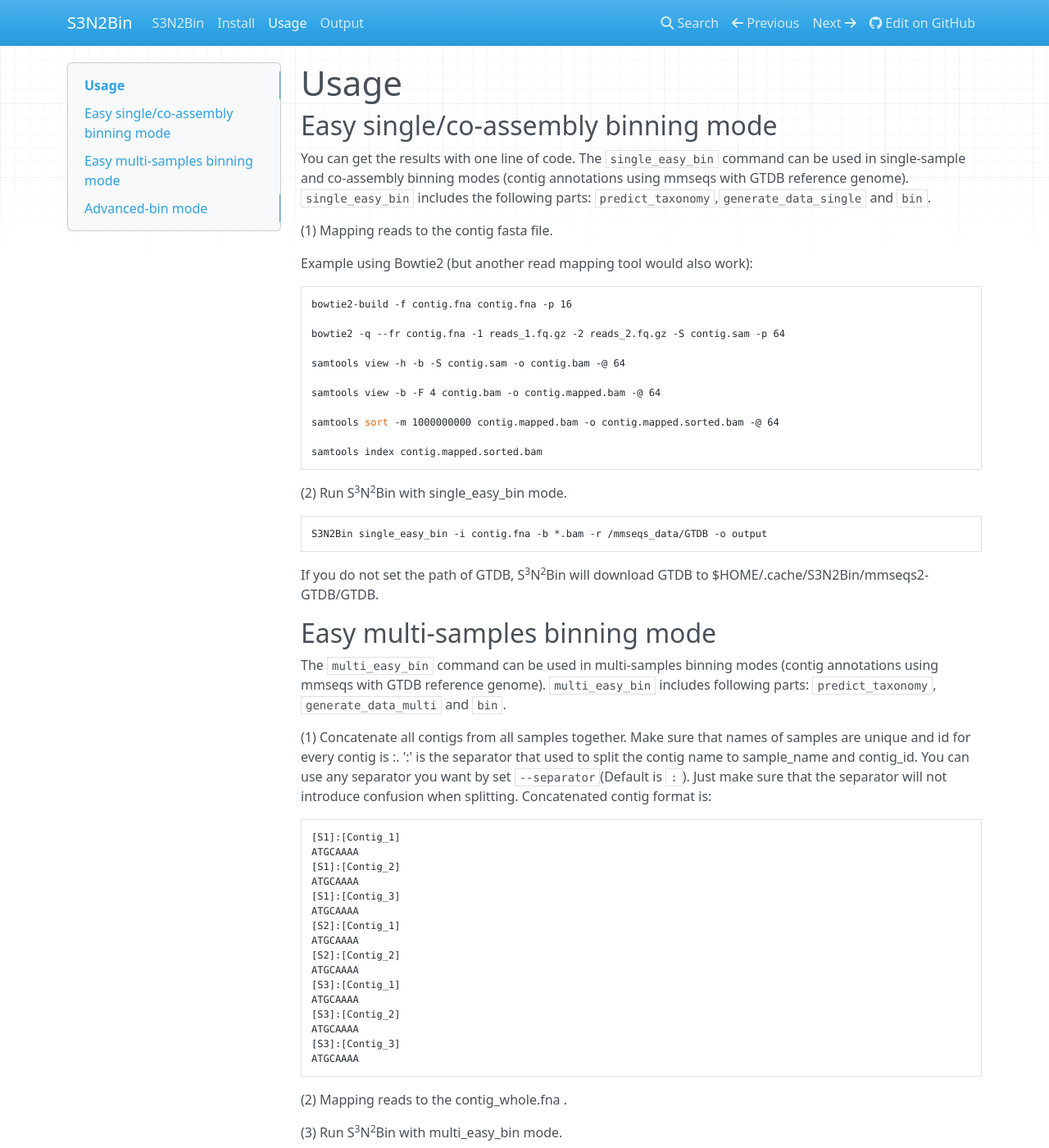
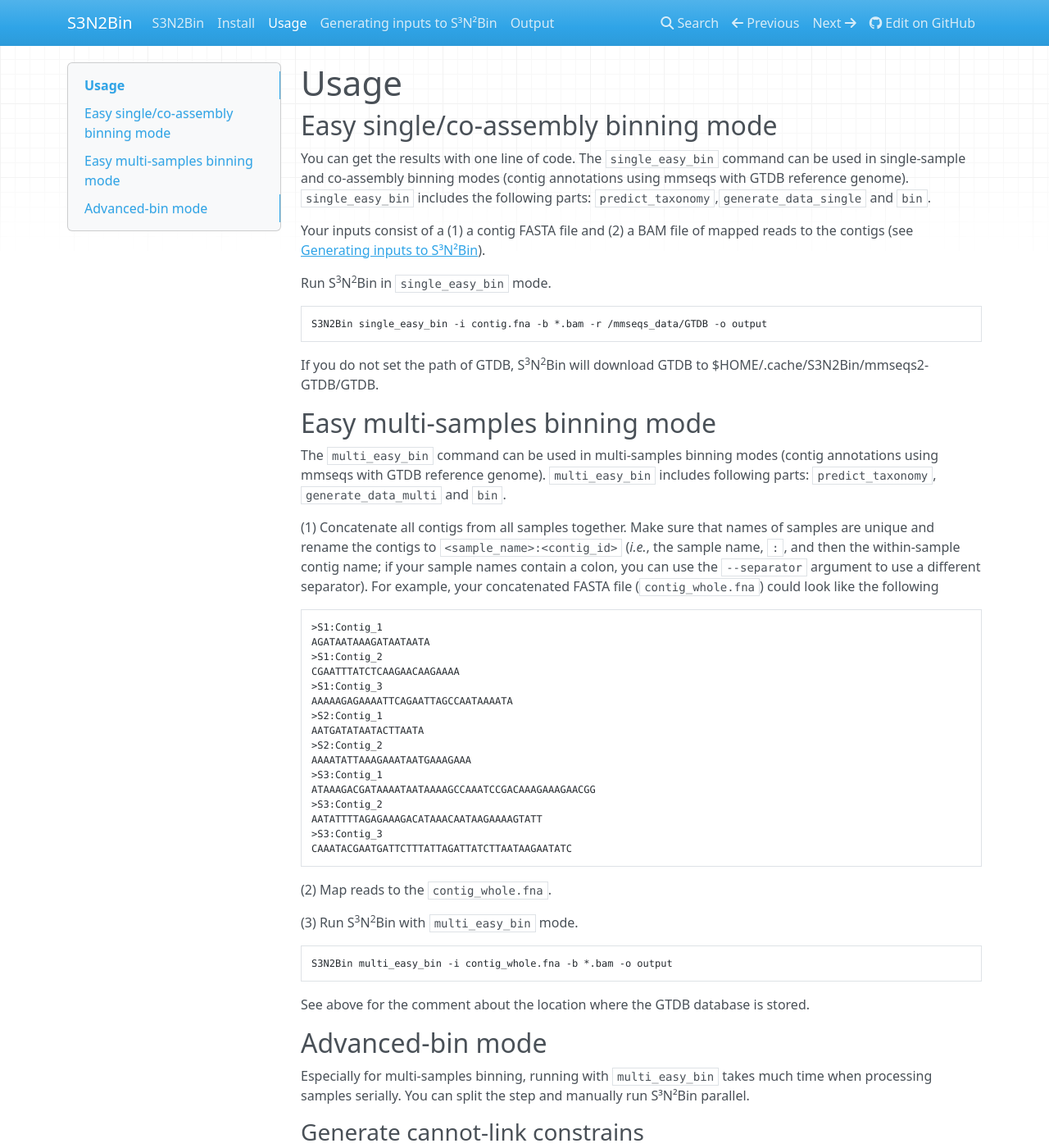
Before and after one commit to BigDataBiology/SemiBin, an MkDocs documentation site: the page built from docs/usage.md, in a window 1280 px wide and 1400 px high. Shown: the whole window at 82% size. Built offline with MkDocs 1.6.1, drawn with Linux system fonts in a browser that asks for light colours; nearby versions of some CDN libraries; some of the changed text lies outside the part shown.

Commit message:
DOC Better documentation
- Simplify README file
- Add section on how to generate inputs

````diff
--- a/docs/usage.md
+++ b/docs/usage.md
@@ -4,27 +4,13 @@
 
 You can get the results with one line of code. The `single_easy_bin` command can be used in
 single-sample and co-assembly binning modes (contig annotations using mmseqs
-with GTDB reference genome). `single_easy_bin` includes the following parts: `predict_taxonomy`,`generate_data_single` and `bin`.
+with GTDB reference genome). `single_easy_bin` includes the following parts:
+`predict_taxonomy`,`generate_data_single` and `bin`.
 
-(1) Mapping reads to the contig fasta file.
+Your inputs consist of a (1) a contig FASTA file and (2) a BAM file of mapped
+reads to the contigs (see [Generating inputs to S³N²Bin](generate.html)).
 
-Example using Bowtie2 (but another read mapping tool would also work):
-
-```bash
-bowtie2-build -f contig.fna contig.fna -p 16
-
-bowtie2 -q --fr contig.fna -1 reads_1.fq.gz -2 reads_2.fq.gz -S contig.sam -p 64
-
-samtools view -h -b -S contig.sam -o contig.bam -@ 64
-
-samtools view -b -F 4 contig.bam -o contig.mapped.bam -@ 64
-
-samtools sort -m 1000000000 contig.mapped.bam -o contig.mapped.sorted.bam -@ 64
-
-samtools index contig.mapped.sorted.bam
-```
-
-(2) Run S<sup>3</sup>N<sup>2</sup>Bin with single_easy_bin mode.
+Run S<sup>3</sup>N<sup>2</sup>Bin in `single_easy_bin` mode.
 
 ```bash
 S3N2Bin single_easy_bin -i contig.fna -b *.bam -r /mmseqs_data/GTDB -o output
@@ -38,34 +24,41 @@
 multi-samples binning modes (contig annotations using mmseqs
 with GTDB reference genome). `multi_easy_bin` includes following parts: `predict_taxonomy`, `generate_data_multi` and `bin`.
 
-(1) Concatenate all contigs from all samples together. Make sure that names of samples are unique and id for every contig is <sample_name>:<contig_id>. ':' is the separator that used to split the contig name to sample_name and contig_id. You can use any separator you want by set `--separator`(Default is  `:`). Just make sure that the separator will not introduce confusion when splitting. Concatenated contig format is:
+(1) Concatenate all contigs from all samples together. Make sure that names of
+samples are unique and rename the contigs to `<sample_name>:<contig_id>`
+(_i.e._, the sample name, `:`, and then the within-sample contig name; if your
+sample names contain a colon, you can use the `--separator` argument to use a
+different separator). For example, your concatenated FASTA file
+(`contig_whole.fna`) could look like the following
 
 ```bash
-[S1]:[Contig_1]
-ATGCAAAA
-[S1]:[Contig_2]
-ATGCAAAA
-[S1]:[Contig_3]
-ATGCAAAA
-[S2]:[Contig_1]
-ATGCAAAA
-[S2]:[Contig_2]
-ATGCAAAA
-[S3]:[Contig_1]
-ATGCAAAA
-[S3]:[Contig_2]
-ATGCAAAA
-[S3]:[Contig_3]
-ATGCAAAA
+>S1:Contig_1
+AGATAATAAAGATAATAATA
+>S1:Contig_2
+CGAATTTATCTCAAGAACAAGAAAA
+>S1:Contig_3
+AAAAAGAGAAAATTCAGAATTAGCCAATAAAATA
+>S2:Contig_1
+AATGATATAATACTTAATA
+>S2:Contig_2
+AAAATATTAAAGAAATAATGAAAGAAA
+>S3:Contig_1
+ATAAAGACGATAAAATAATAAAAGCCAAATCCGACAAAGAAAGAACGG
+>S3:Contig_2
+AATATTTTAGAGAAAGACATAAACAATAAGAAAAGTATT
+>S3:Contig_3
+CAAATACGAATGATTCTTTATTAGATTATCTTAATAAGAATATC
 ```
 
-(2) Mapping reads to the contig_whole.fna .
+(2) Map reads to the `contig_whole.fna`.
 
-(3) Run S<sup>3</sup>N<sup>2</sup>Bin with multi_easy_bin mode.
+(3) Run S<sup>3</sup>N<sup>2</sup>Bin with `multi_easy_bin` mode.
 
 ```bash
-S3N2Bin multi_easy_bin -i contig_whole.fna -b *.bam -r /mmseqs_data/GTDB -o output -s :
+S3N2Bin multi_easy_bin -i contig_whole.fna -b *.bam -o output
 ```
+
+See above for the comment about the location where the GTDB database is stored.
 
 ## Advanced-bin mode
 
@@ -75,15 +68,25 @@
 
 S³N²Bin has builtin support for
 [mmseqs2](https://github.com/soedinglab/MMseqs2) (the default) and
-[CAT](https://github.com/dutilh/CAT) for generating contig taxonomic classifications and generating cannot-link file. See below for format specifications if you want to use another tool.
+[CAT](https://github.com/dutilh/CAT) for generating contig taxonomic
+classifications and generating cannot-link file. See below for format
+specifications if you want to use another tool.
 
 #### Contig annotation with mmseqs (GTDB reference):
 
-Default GTDB path is $HOME/.cache/S3N2Bin/mmseqs2-GTDB/GTDB. If you do not set `--reference-db` and do not find GTDB in the default path. S³N²Bin will download GTDB to the default path.
+To use mmseqs (default in S<sup>3</sup>N<sup>2</sup>Bin and producing the best
+results in benchmarks), you can use subcommand `predict_taxonomy` to generate
+the cannot-link file. If you want to use CAT, you have run CAT first anduse
+the script `script/concatenate.py` to generate the cannot-link file(contig1,
+contig2) that can be used in S<sup>3</sup>N<sup>2</sup>Bin.
 
 ```bash
-S3N2Bin predict_taxonomy -i contig.fna -r /mmseqs_data/GTDB -o output
+S3N2Bin predict_taxonomy -i contig.fna -o output
 ```
+
+Default GTDB path is $HOME/.cache/S3N2Bin/mmseqs2-GTDB/GTDB. If you do not set
+`--reference-db` and do not find GTDB in the default path. S³N²Bin will
+download GTDB to the default path.
 
 #### Contig annotation with CAT
 
@@ -115,7 +118,7 @@
 python script/concatenate.py -i CAT.out -c contig.fasta -s sample-name -o output --CAT
 ```
 
-### Generating data for training and clustering(data.csv;data_split.csv)
+### Generating data for training and clustering (`data.csv;data_split.csv`)
 
 #### Single/co-assembly binning
 
@@ -126,13 +129,14 @@
 #### Multi-samples binning
 
 ```bash
-S3N2Bin generate_data_multi -i contig_whole.fna -b *.bam -o output -s :
+S3N2Bin generate_data_multi -i contig_whole.fna -b *.bam -o output
 ```
 
-### Binning(training and clustering)
-
-If you run S<sup>3</sup>N<sup>2</sup>Bin on a GPU server, S<sup>3</sup>N<sup>2</sup>Bin will run on GPU automatically.
+### Binning (training and clustering)
 
 ```bash
 S3N2Bin bin -i contig.fna --data data.csv --data-split data_split.csv -c cannot.txt -o output
 ```
+
+If a GPU is available, S<sup>3</sup>N<sup>2</sup>Bin will automatically take
+advantage of it.
--- a/mkdocs.yml
+++ b/mkdocs.yml
@@ -1,8 +1,9 @@
 site_name: "S3N2Bin"
-repo_url: "https://github.com/psj1997/S3N2Bin"
+repo_url: "https://github.com/BigDataBiology/S3N2Bin"
 
 nav:
         - 'S3N2Bin': index.md
         - 'Install': install.md
         - 'Usage': usage.md
+        - 'Generating inputs to S³N²Bin': generate.md
         - 'Output' : output.md
````
Also changed, not shown: README.md (+18 -52 lines), docs/generate.md (added, +56 -0 lines).
